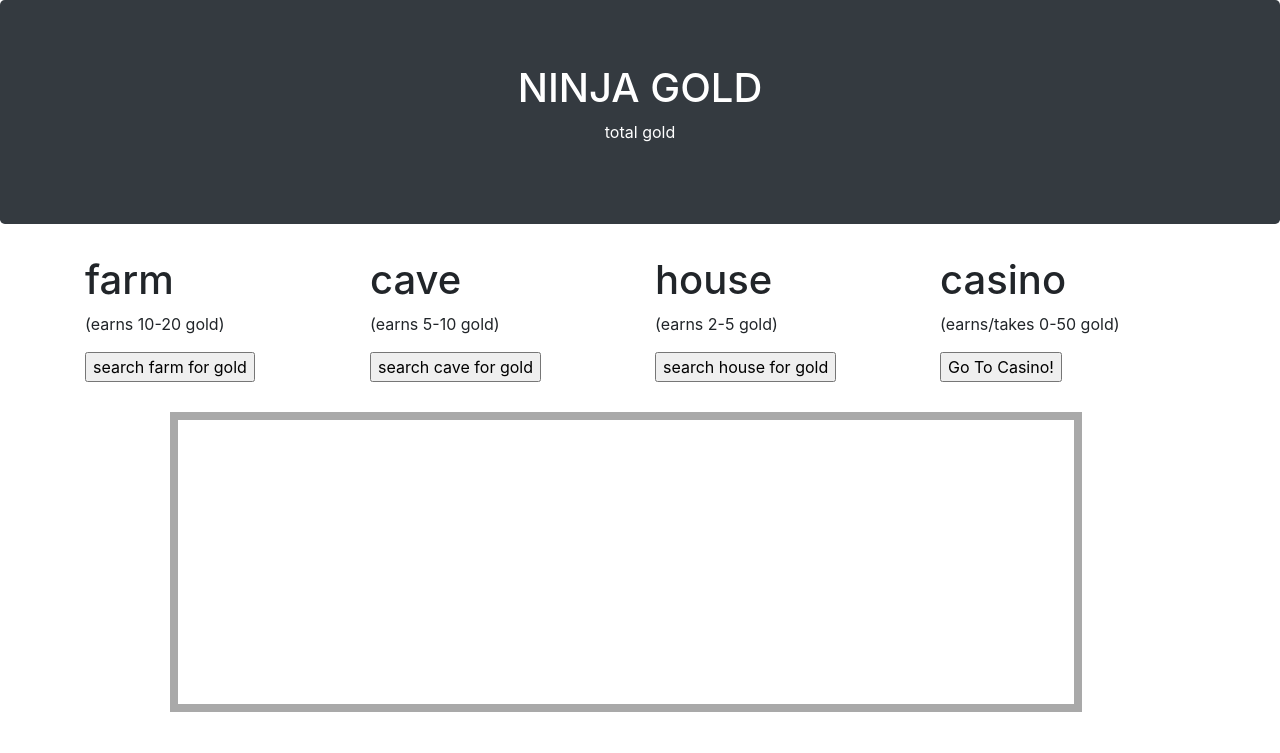
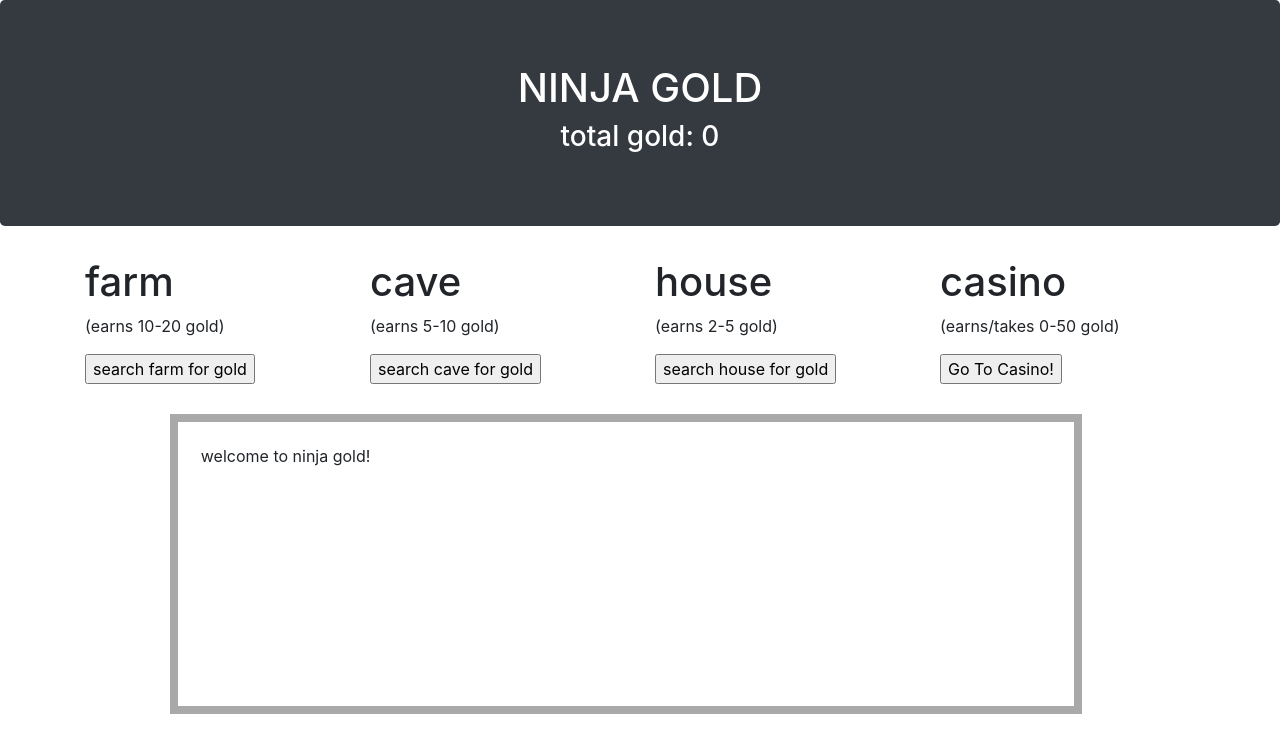
Before and after one commit to ashworth-zach/ninjagold, a Flask app: page / in a window 1280 px wide. Shown: the top 753 px of the page. Run offline with Flask 2, Linux system fonts and the light colour scheme; some libraries are stand-ins or nearby versions.

Commit message:
finished

```diff
--- /dev/null
+++ b/ninjagold.py
@@ -0,0 +1,62 @@
+from flask import Flask, render_template, request, redirect, session
+import random
+import datetime
+
+app = Flask(__name__)
+app.secret_key='secret'
+def activitylog(location,gold,time, earn):
+    if location != 'casino':
+        message="<p class='activitylist'>you found "+str(gold)+" gold at the "+str(location)+" at: "+str(time)+'</p>'
+        session['activity'] += message
+    else:
+        if earn==True:
+            message="<p class='activitylist greentext'>You Won "+str(gold)+" at the casino. the time was: "+str(time)+'</p>'
+            session['activity'] += message
+        else:
+            message="<p class='activitylist redtext'>You Lost "+str(gold)+" at the casino. the time was: "+str(time)+'</p>'
+            session['activity'] += message
+@app.route('/')
+def ninjagoldsplash():
+
+    if 'total' not in session:
+        session['total'] = 0
+        total = session['total']
+    if 'activity' not in session:
+        session['activity'] = str('welcome to ninja gold!')
+    print(session['activity'],session['total'],'hello world')
+    return render_template('index.html', activity=session['activity'], total=session['total'])
+
+@app.route('/process_money', methods=['GET','POST'])
+def processmoney():
+    hiddenName=request.form['hidden']
+    print(hiddenName)
+    time = datetime.datetime.now()
+    if hiddenName == 'farm':
+        gold=random.randrange(10,20)
+        print('hello')
+        session['total']= session['total']+gold
+        activitylog(hiddenName,gold,time,earn=True)
+    elif hiddenName =='cave':
+        gold=random.randrange(5,10)
+        print('hello')
+        session['total']= session['total']+gold
+        activitylog(hiddenName,gold,time,earn=True)
+    elif hiddenName =='house':
+        gold=random.randrange(2,5)
+        print('hello')
+        session['total']= session['total']+gold
+        activitylog(hiddenName,gold,time, earn=True)
+    elif hiddenName =='casino':
+        gold=random.randrange(0,50)
+        print('hello')
+        chance=random.randrange(0,2)
+        if chance == 0:
+            session['total']= session['total']+gold
+            activitylog(hiddenName,gold,time, earn=True)
+        elif chance==1:
+            session['total']= session['total']-gold
+            activitylog(hiddenName,gold,time, earn=False)
+    return redirect('/')
+
+if __name__=="__main__":
+    app.run(debug=True)
--- a/server.py
+++ /dev/null
@@ -1,14 +0,0 @@
-from flask import Flask, render_template, request, redirect, session
-app = Flask(__name__)
-@app.route('/')
-def index():
-    return render_template("index.html")
-@app.route('/process_money')
-def process_money():
-    # farm=form.request['farm']
-    # cave=form.request['cave']
-    # house=form.request['house']
-    # casino=form.request['casino']
-    return redirect('/')
-if __name__=="__main__":
-    app.run(debug=True)
--- a/static/style.css
+++ b/static/style.css
@@ -10,3 +10,13 @@
 .jumbotron{
     color: white;
 }
+.activitylist{
+    margin-top: 1px;
+    margin-bottom: 1px;
+}
+.redtext{
+    color:red;
+}
+.greentext{
+    color: green;
+}
--- a/templates/index.html
+++ b/templates/index.html
@@ -8,13 +8,13 @@
     <link rel="stylesheet" href="{{ url_for('static', filename='./style.css') }}">
     <link rel="stylesheet" href="https://maxcdn.bootstrapcdn.com/bootstrap/4.0.0/css/bootstrap.min.css" integrity="sha384-Gn5384xqQ1aoWXA+058RXPxPg6fy4IWvTNh0E263XmFcJlSAwiGgFAW/dAiS6JXm"
         crossorigin="anonymous">
-    <title>Document</title>
+    <title>ninja gold</title>
 </head>
 
 <body>
     <div class="jumbotron text-center bg-dark">
         <h1>NINJA GOLD</h1>
-        <p>total gold {{gold}}</p>
+        <h3>total gold: {{total}}</h3>
     </div>
 
     <div class="container">
@@ -22,40 +22,45 @@
             <div class="col-sm-3">
                 <h1>farm</h1>
                 <p>(earns 10-20 gold)</p>
-                <form action="/process_money" method="post">
-                    <input type="hidden" name="farm" value="farm" />
+                <form action="/process_money" method="POST">
+                    <input type="hidden" name="hidden" value="farm" />
                     <input type="submit" value="search farm for gold" />
                 </form>
             </div>
             <div class="col-sm-3">
                 <h1>cave</h1>
                 <p>(earns 5-10 gold)</p>
-                <form action="/process_money" method="post">
-                    <input type="hidden" name="cave" value="cave" />
+                <form action="/process_money" method="POST">
+                    <input type="hidden" name="hidden" value="cave" />
                     <input type="submit" value="search cave for gold" />
                 </form>
             </div>
             <div class="col-sm-3">
                 <h1>house</h1>
                 <p>(earns 2-5 gold)</p>
-                <form action="/process_money" method="post">
-                    <input type="hidden" name="house" value="house" />
+                <form action="/process_money" method="POST">
+                    <input type="hidden" name="hidden" value="house" />
                     <input type="submit" value="search house for gold" />
                 </form>
             </div>
             <div class="col-sm-3">
                 <h1>casino</h1>
                 <p>(earns/takes 0-50 gold)</p>
-                <form action="/process_money" method="post">
-                    <input type="hidden" name="casino" value="casino" />
+                <form action="/process_money" method="POST">
+                    <input type="hidden" name="hidden" value="casino" />
                     <input type="submit" value="Go To Casino!" />
                 </form>
             </div>
             <div class="scrollbox">
-                {{message|safe}}
+                {{activity|safe}}
             </div>
         </div>
     </div>
+    <script src="https://code.jquery.com/jquery-3.3.1.min.js" integrity="sha256-FgpCb/KJQlLNfOu91ta32o/NMZxltwRo8QtmkMRdAu8="
+        crossorigin="anonymous"></script>
 </body>
+<script>
+    $(".scrollbox").scrollTop(10000000000000000);
+</script>
 
 </html>
```
